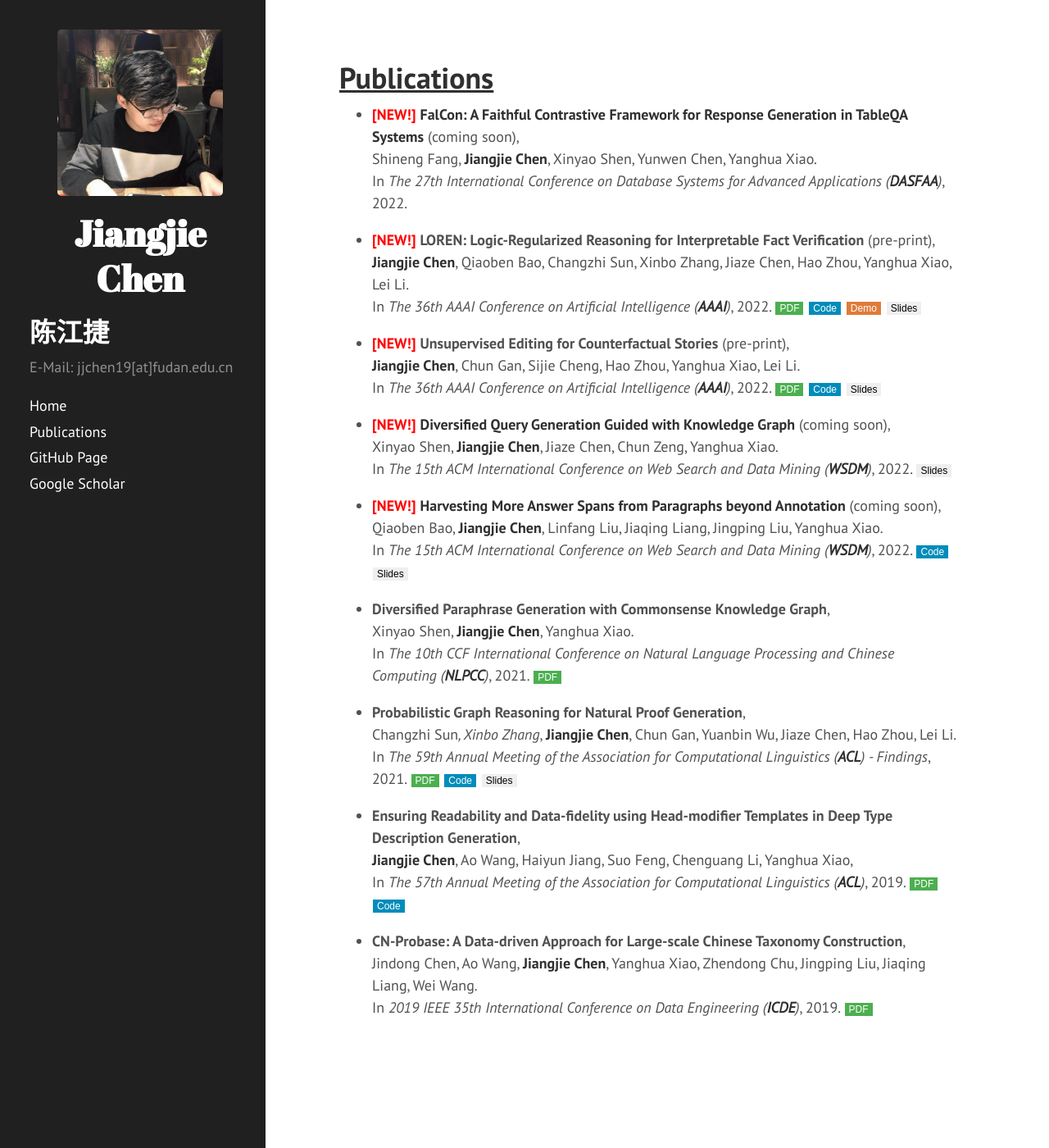
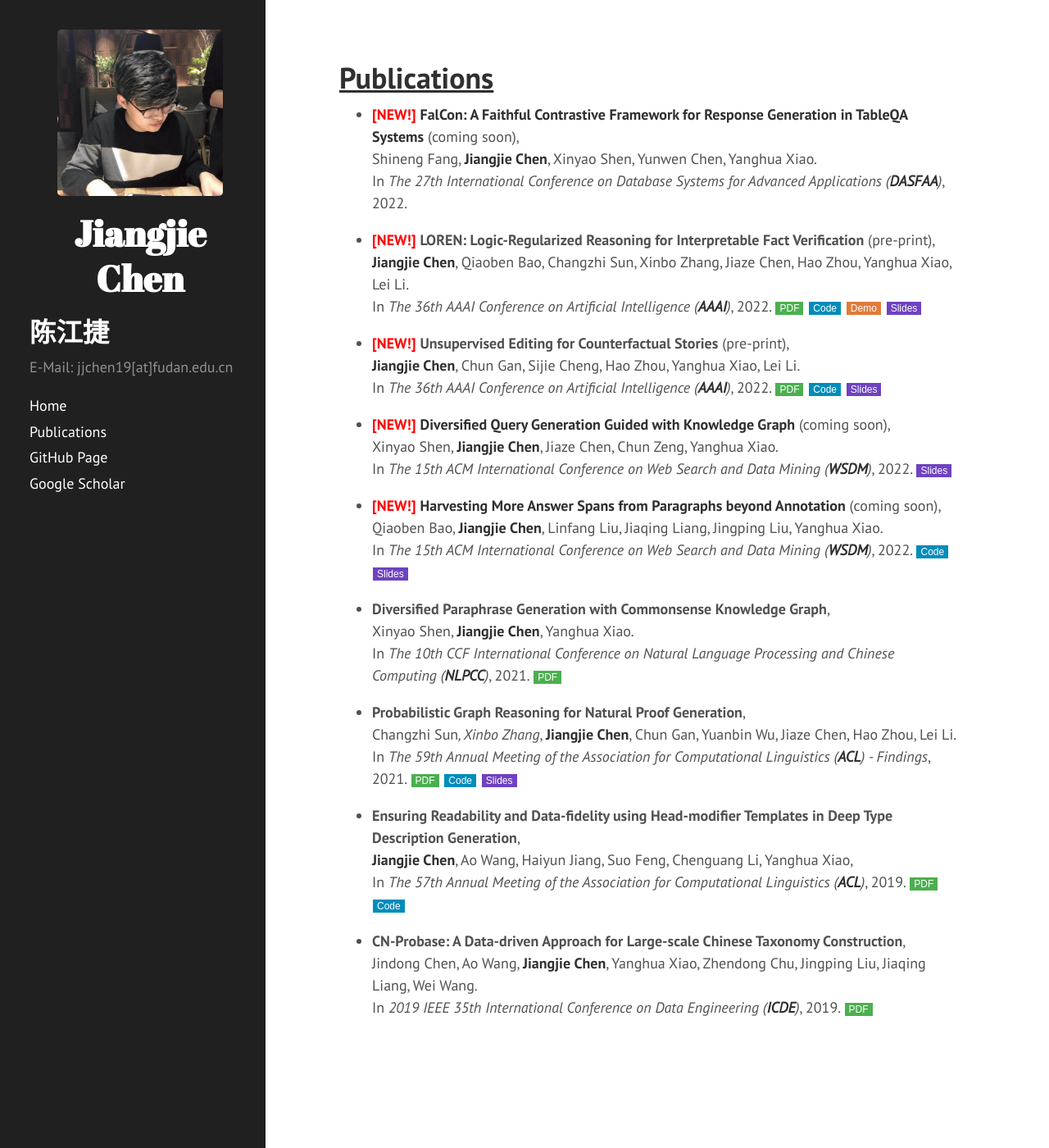
Before and after one commit to jiangjiechen/jiangjiechen.github.io, a Jekyll site: the page built from publications.md, in a window 1280 px wide and 1400 px high. Shown: the whole window at 82% size. Built offline with Jekyll 4.4.1, drawn with Linux system fonts in a browser that asks for light colours.

Commit message:
update button

```diff
--- a/public/css/poole.css
+++ b/public/css/poole.css
@@ -426,6 +426,15 @@ a.button:visited
   color: #e07b39;
   border: 2px solid #e07b39;
 }
+.button4 {
+  background-color: #6f42c1;
+  color: white;
+}
+.button4:hover {
+  background-color: white;
+  color: #6f42c1;
+  border: 2px solid #6f42c1;
+}
 .conf {
   color: inherit;
   text-decoration: none;
```
